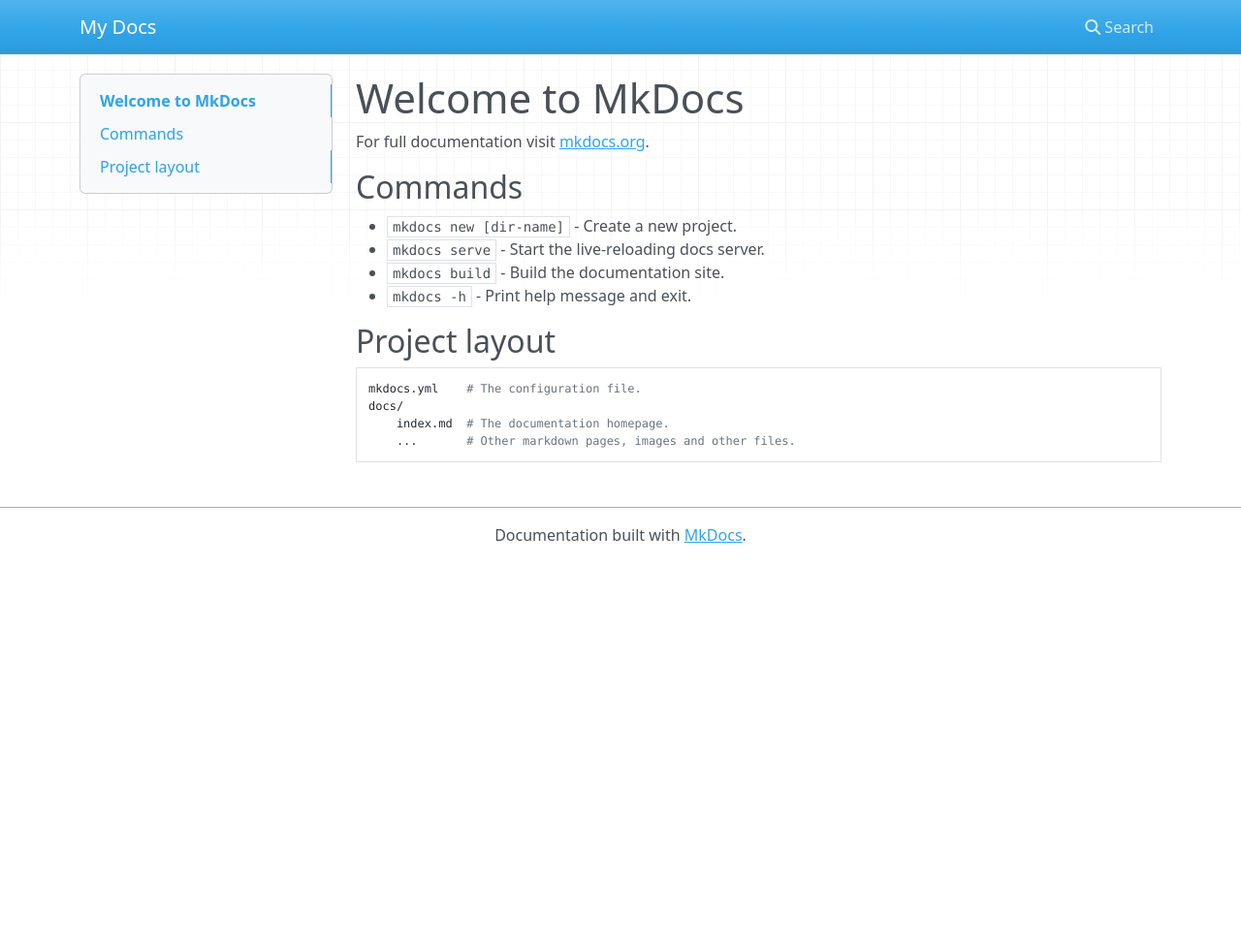
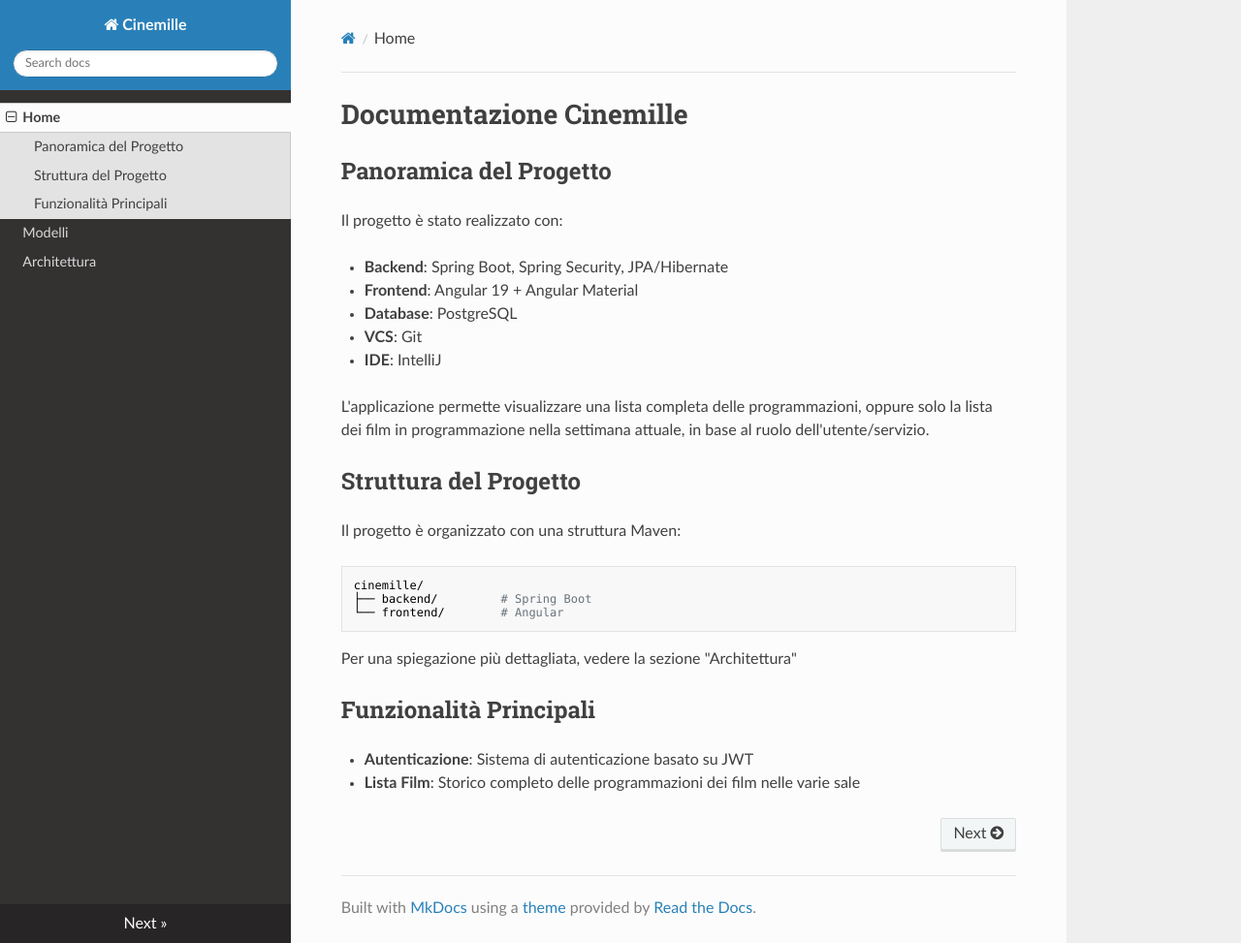
Before and after one commit to filippo-mancinelli/cinemille-docs, an MkDocs documentation site: the page built from docs/index.md, in a window 1280 px wide and 973 px high. Shown: the whole window at 97% size. Built offline with MkDocs 1.6.1, drawn with Linux system fonts in a browser that asks for light colours; nearby versions of some CDN libraries.

Commit message:
Presentazione progetto Lascaux

````diff
--- a/docs/index.md
+++ b/docs/index.md
@@ -1,17 +1,29 @@
-# Welcome to MkDocs
+# Documentazione Cinemille
 
-For full documentation visit [mkdocs.org](https://www.mkdocs.org).
+## Panoramica del Progetto
 
-## Commands
+Il progetto è stato realizzato con:
 
-* `mkdocs new [dir-name]` - Create a new project.
-* `mkdocs serve` - Start the live-reloading docs server.
-* `mkdocs build` - Build the documentation site.
-* `mkdocs -h` - Print help message and exit.
+- **Backend**: Spring Boot, Spring Security, JPA/Hibernate
+- **Frontend**: Angular 19 + Angular Material
+- **Database**: PostgreSQL
+- **VCS**: Git
+- **IDE**: IntelliJ
 
-## Project layout
+L'applicazione permette visualizzare una lista completa delle programmazioni, oppure solo la lista dei film in programmazione nella settimana attuale,  in base al ruolo dell'utente/servizio.
 
-    mkdocs.yml    # The configuration file.
-    docs/
-        index.md  # The documentation homepage.
-        ...       # Other markdown pages, images and other files.
+## Struttura del Progetto
+
+Il progetto è organizzato con una struttura Maven:
+
+```
+cinemille/
+├── backend/         # Spring Boot
+└── frontend/        # Angular
+```
+Per una spiegazione più dettagliata, vedere la sezione "Architettura"
+
+## Funzionalità Principali
+
+- **Autenticazione**: Sistema di autenticazione basato su JWT
+- **Lista Film**: Storico completo delle programmazioni dei film nelle varie sale
--- a/mkdocs.yml
+++ b/mkdocs.yml
@@ -1 +1,6 @@
-site_name: My Docs
+site_name: Cinemille
+nav:
+  - Home: index.md
+  - Modelli: modelli.md
+  - Architettura: architettura.md
+theme: readthedocs
````
Also changed, not shown: docs/architettura.md (added, +94 -0 lines), docs/installazione.md (added, +54 -0 lines), docs/modelli.md (added, +169 -0 lines), docs/ER.png (added), docs/flusso-login.png (added), docs/programmazione-autenticato.png (added), docs/programmazione-esterno.png (added), docs/schema-db.png (added).
